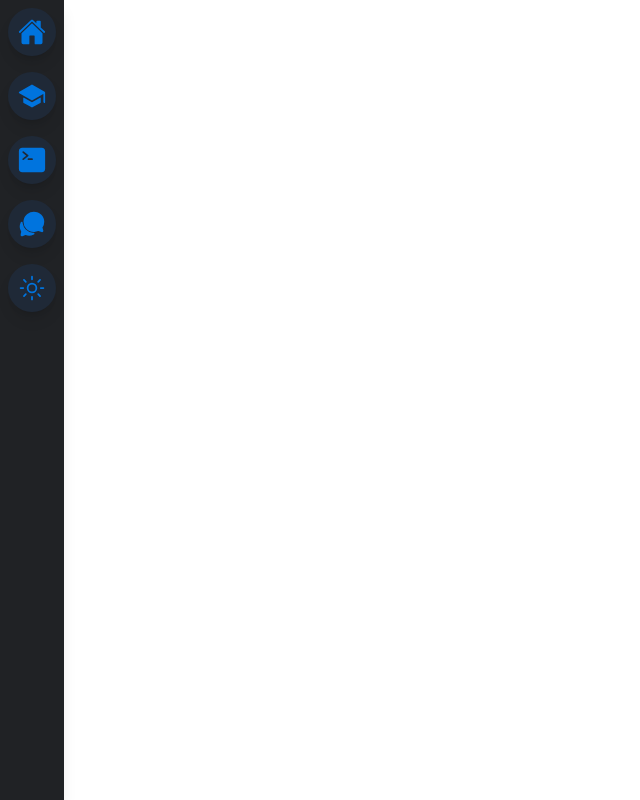
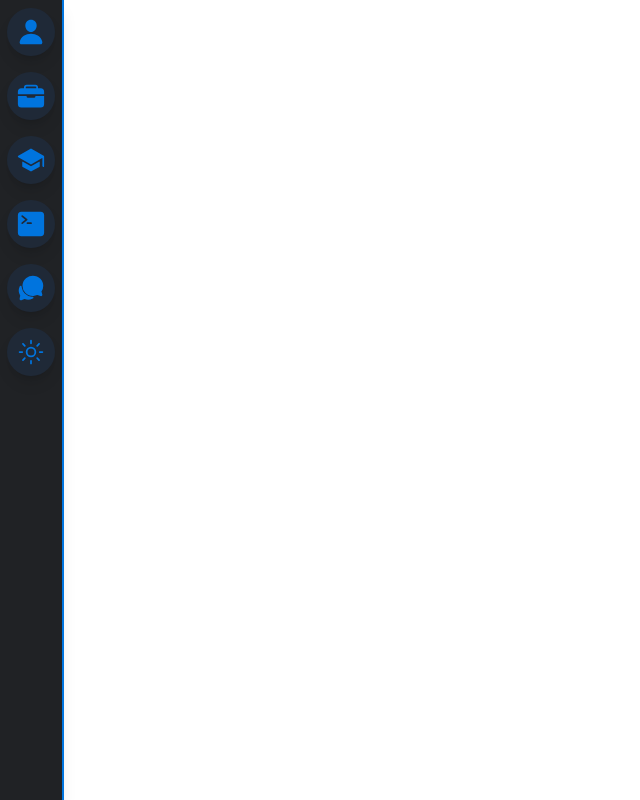
Before and after one commit to fmeneses-graca/my-website, a Next.js app: page / in a window 1280 px wide. Shown: the whole page, without its empty margins (0-640 px from the left). Built offline with nearby package versions, Linux system fonts and the light colour scheme.

Commit message:
Change sidebar to add skills

```diff
--- a/components/sidebar.js
+++ b/components/sidebar.js
@@ -1,9 +1,10 @@
-import { IoMenu, IoHome, IoSchool, IoDocumentText, IoTerminal, IoFileTrayStacked, IoChatbubbles, IoSunnyOutline, IoSunny } from "react-icons/io5";
+import { IoMenu, IoHome, IoPerson, IoSchool, IoBriefcase, IoDocumentText, IoTerminal, IoFileTrayStacked, IoChatbubbles, IoSunnyOutline, IoSunny } from "react-icons/io5";
 
 export default function Sidebar() {
     return (
-        <div className="fixed top-0 left-0 h-screen w-16 m-0 flex flex-col bg-primary text-secondary shadow-lg">
-            <SidebarElement icon={<IoHome size="28" />} text="Home"/>
+        <div className="fixed top-0 left-0 h-screen w-16 m-0 flex flex-col bg-primary text-secondary shadow-lg border-r-secondary border-r-2">
+            <SidebarElement icon={<IoPerson size="28" />} text="About"/>
+            <SidebarElement icon={<IoBriefcase size="28" />} text="Skills"/>
             <SidebarElement icon={<IoSchool size="28" />} text="Resume"/>
             <SidebarElement icon={<IoTerminal size="28" />} text="Projects"/>
             <SidebarElement icon={<IoChatbubbles size="28" />} text="Contact"/>
```
